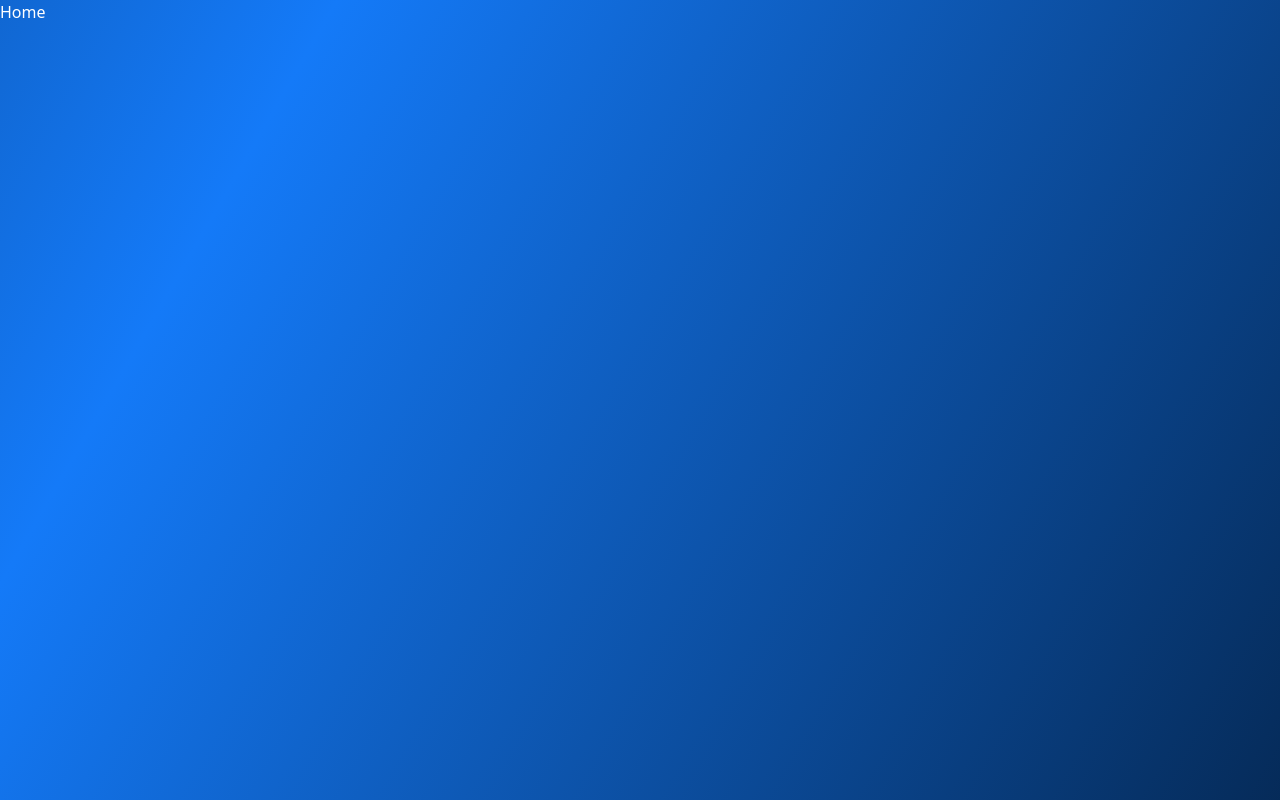
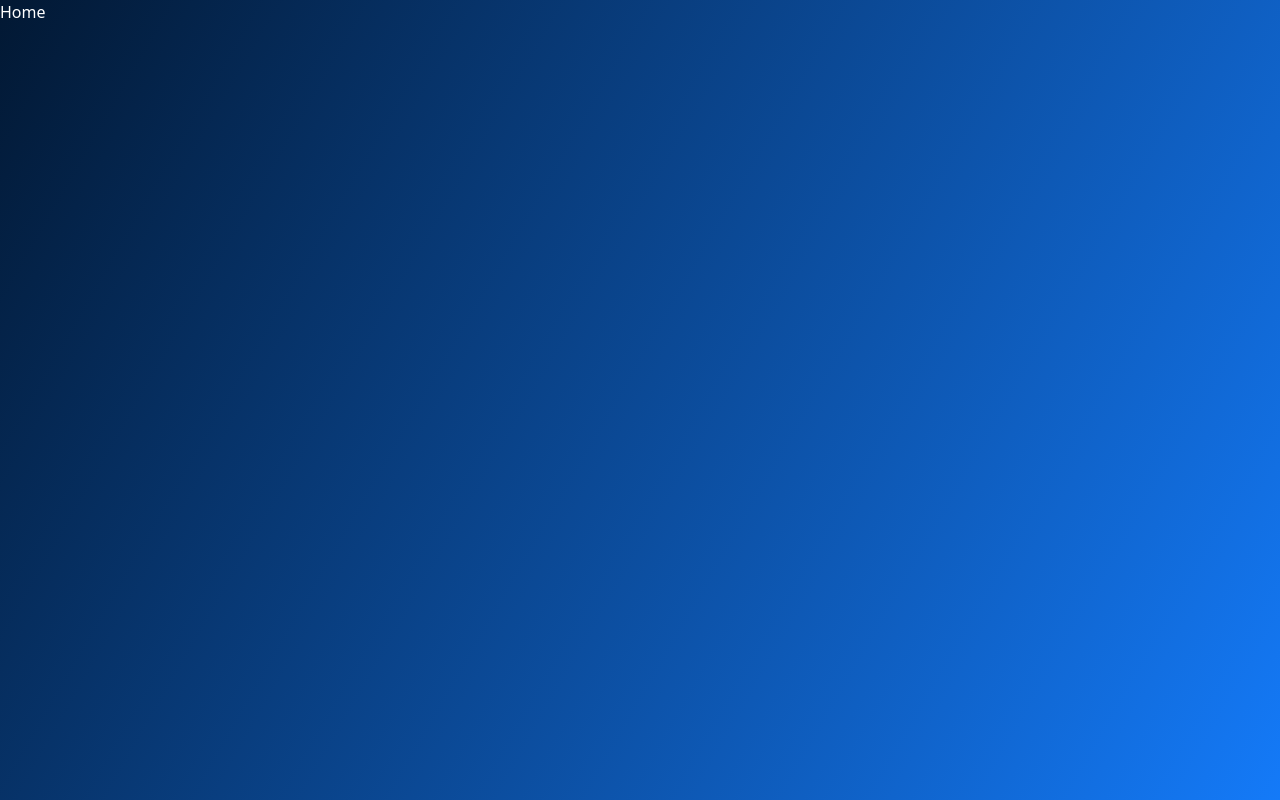
Before and after one commit to Yedal2607/AI_Study_Helper, a React (Vite) app in the folder frontend/: page / in a window 1280 px wide. Built offline with nearby package versions, Linux system fonts and the light colour scheme.

Commit message:
feat: Add inter font to tailwind config

```diff
--- a/frontend/tailwind.config.js
+++ b/frontend/tailwind.config.js
@@ -3,16 +3,9 @@ export default {
   content: ["./index.html", "./src/**/*.{js,ts,jsx,tsx}"],
   theme: {
     extend: {
-      keyframes: {
-        //Water wave animation for the background
-        water: {
-          '0%, 100%': { backgroundPosition: '0% 50%' },
-          '50%': { backgroundPosition: '100% 50%' },
-        },
-      },
-      animation: {
-        water: 'water 20s ease-in-out infinite',
-      },
+      fontFamily: {
+        inter: ["Inter", "sans-serif"]
+      }
     },
   },
   plugins: [],
```
